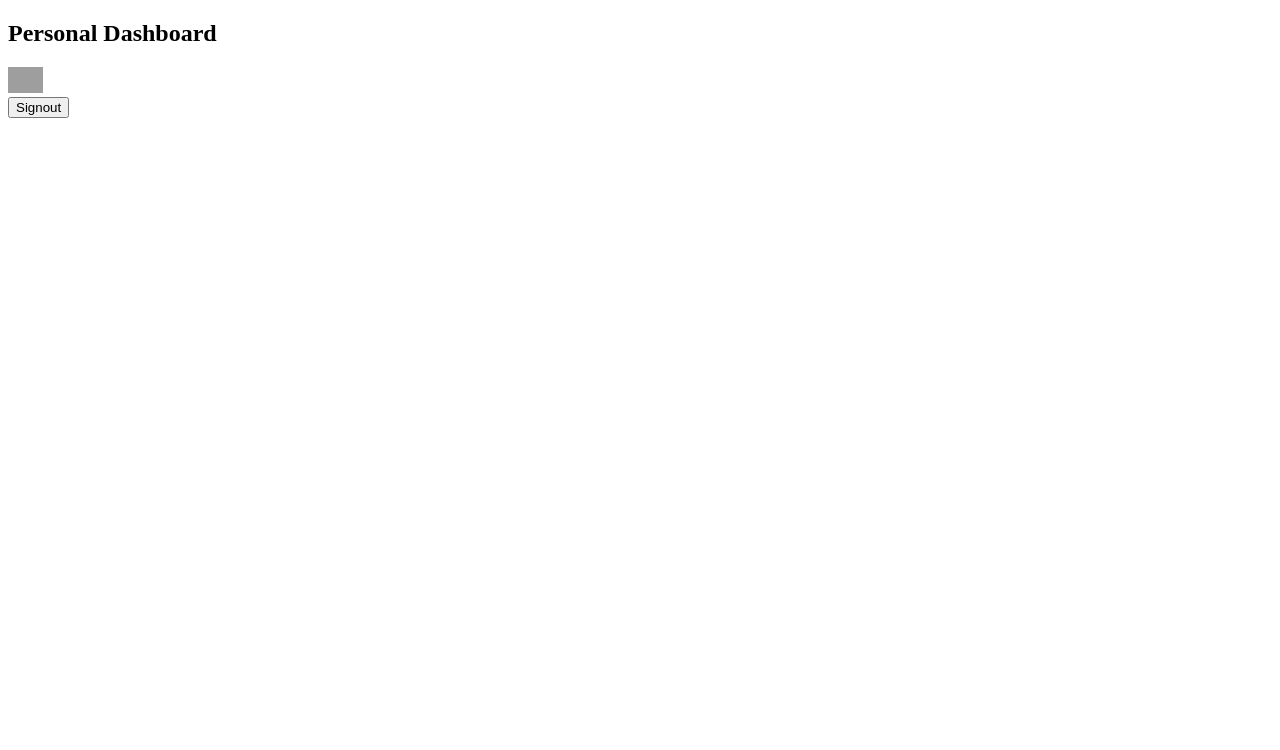
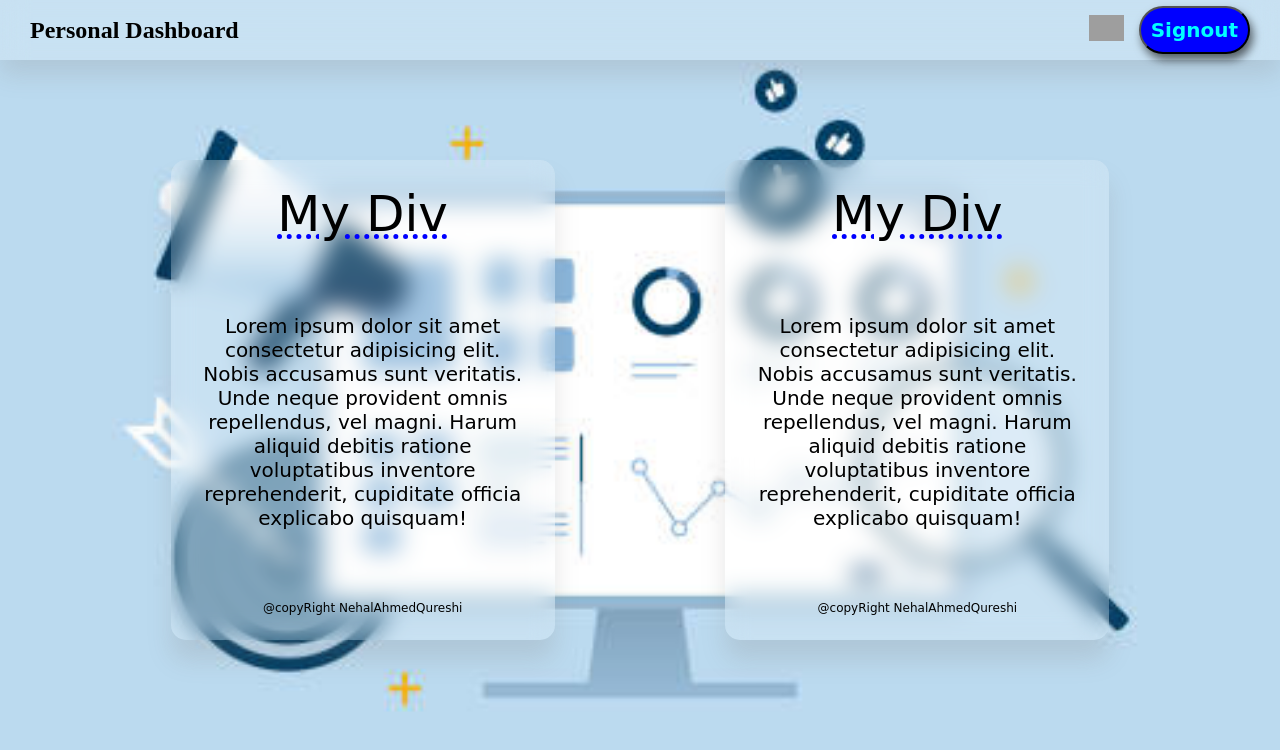
Before and after one commit to NehalAhmedQureshi/firebase, a plain HTML site: page Authientication App/pages/dashboard.html in a window 1280 px wide. Drawn offline with Linux system fonts and the light colour scheme; no server answers; grey boxes are pictures that could not be loaded.

Commit message:
complete styling dashboard , login , signup

```diff
--- a/Authientication App/pages/dashboard.html
+++ b/Authientication App/pages/dashboard.html
@@ -1,16 +1,47 @@
 <!DOCTYPE html>
 <html lang="en">
+
 <head>
     <meta charset="UTF-8">
     <meta name="viewport" content="width=device-width, initial-scale=1.0">
+    <link rel="stylesheet" href="../style/dashboard.css">
     <title>Dashboard</title>
 </head>
+
 <body>
-    <h2>Personal Dashboard</h2>
-    <div class="email">
-        <img src="https://cdn.pixabay.com/animation/2024/04/02/07/57/07-57-40-974_512.gif" width="35px" alt="Loading...">
+    <div class="navbar">
+        <h2>Personal Dashboard</h2>
+        <div class="right">
+            <div class="email">
+                <img src="https://cdn.pixabay.com/animation/2024/04/02/07/57/07-57-40-974_512.gif" width="35px"
+                    alt="Loading...">
+            </div>
+            <button id="signoutBtn">Signout</button>
+        </div>
     </div>
-    <button id="signoutBtn">Signout</button>
+    <div class="home">
+        <div class="section1">
+            <div class="left">
+                <div class="heading">My Div</div>
+                <div class="content">
+                    Lorem ipsum dolor sit amet consectetur adipisicing elit. Nobis accusamus sunt veritatis. Unde neque provident omnis repellendus, vel magni. Harum aliquid debitis ratione voluptatibus inventore reprehenderit, cupiditate officia explicabo quisquam!
+                </div>
+                <div class="footer">
+                    @copyRight NehalAhmedQureshi
+                </div>
+            </div>
+            <div class="right">
+                <div class="heading">My Div</div>
+                <div class="content">
+                    Lorem ipsum dolor sit amet consectetur adipisicing elit. Nobis accusamus sunt veritatis. Unde neque provident omnis repellendus, vel magni. Harum aliquid debitis ratione voluptatibus inventore reprehenderit, cupiditate officia explicabo quisquam!
+                </div>
+                <div class="footer">
+                    @copyRight NehalAhmedQureshi
+                </div>
+            </div>
+        </div>
+    </div>
     <script type="module" src="../scripts/dashboard.js"></script>
 </body>
+
 </html>
--- a/Authientication App/style/dashboard.css
+++ b/Authientication App/style/dashboard.css
@@ -0,0 +1,86 @@
+*{
+    margin: 0%;
+    padding: 0%;
+    box-sizing: border-box;
+}
+.navbar {
+    width: 100%;
+    height: 5vh;
+    padding: 30px;
+    display: flex;
+    align-items: center;
+    /* border: 2px solid black; */
+    justify-content: space-between;
+    position: fixed;
+    top: 0%;
+    box-shadow: 0 15px 25px rgba(129, 124, 124, 0.2);
+    backdrop-filter: blur(14px);
+    background-color: rgba(255, 255, 255, 0.2);
+}
+.navbar .right .email {
+    font-family: cursive;
+    font-weight: 600;
+    font-size: 18px;
+    /* letter-spacing: 1px; */
+}
+.navbar .right {
+    display: flex;
+    justify-content:center;
+    align-items: center;
+    gap: 15px;
+}
+.navbar .right button {
+    padding: 10px;
+    font-size: 20px;
+    border-radius: 25px;
+    background: blue;
+    color: aqua;
+    font-family: cursive;
+    font-weight: 600;
+    box-shadow: 3px 6px 10px rgba(6, 6, 6,0.6);
+}
+.navbar .right button:hover{
+    background: aqua;
+    color: blue;
+}
+.navbar .right button:active{
+    box-shadow: none;
+}
+.home .section1 {
+    width: 100%;
+    height: 100vh;
+    background:url(../assessts/flag.jpg) no-repeat;
+    background-size: cover;
+    background-position: center;
+    display: flex;
+    justify-content: space-evenly;
+    align-items: center;
+}
+.section1 .left , .section1 .right {
+    width: 30%;
+    height: 60vh;
+    border-radius: 15px;
+    /* border: 2px solid black; */
+    box-shadow: 0 20px 25px rgba(129, 124, 124, 0.2);
+    backdrop-filter: blur(12px);
+    background-color: rgba(255, 255, 255, 0.2);
+    display: flex;
+    flex-direction: column;
+    padding: 25px;
+    justify-content: space-between;
+    align-items: center;
+    font-family: cursive;
+    .heading {
+        font-size: 50px;
+        position:relative;
+        text-decoration:underline dotted blue;
+    }
+    .content{
+        font-size: 20px;
+        text-align: center;
+    }
+    .footer{
+        font-size: 12px;
+        font-weight: 400;
+    }
+}
```
Also changed, not shown: Authientication App/assessts/flag.jpg (added), Authientication App/assessts/login.jpg (added), Authientication App/assessts/register.jpg (added).
